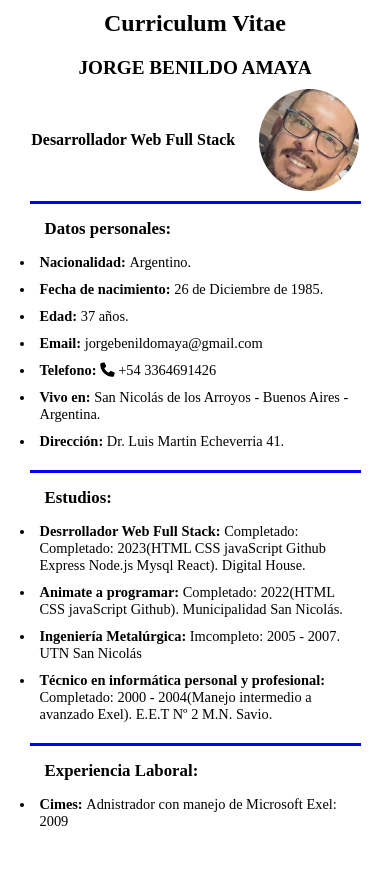
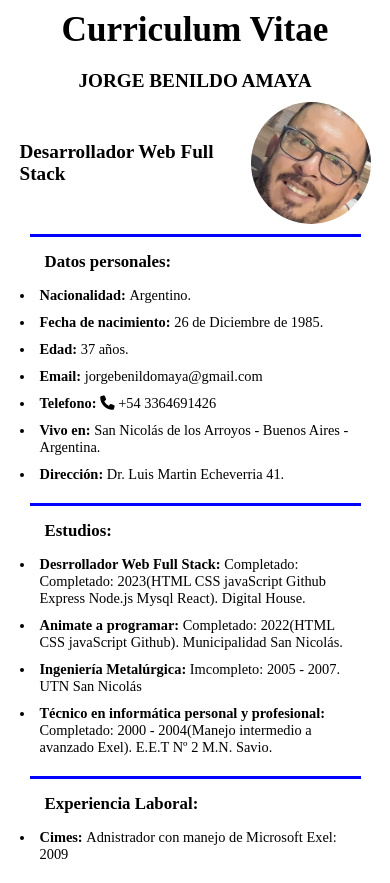
Before and after one commit to jorge85amaya/curriculumVitae, a plain HTML site: page index.html in a window 390 px wide. Before the commit the page ends 850 px from the top, so only its background shows below. Drawn offline with Linux system fonts and the light colour scheme.

Commit message:
Responsive

```diff
--- a/css/style.css
+++ b/css/style.css
@@ -66,10 +66,10 @@ img {
     }
     h1 {
         margin: 10px auto;
-        font-size: 1.5em;
+        font-size: 2.2em;
     }
     h2 {
-        font-size: 1em;
+        font-size: 1.2em;
     }
     .nombre {
         font-size: 1.2em;
@@ -88,6 +88,6 @@ img {
     }
 
     img {
-        width: 100px;
+        width: 120px;
     }
 }
```
